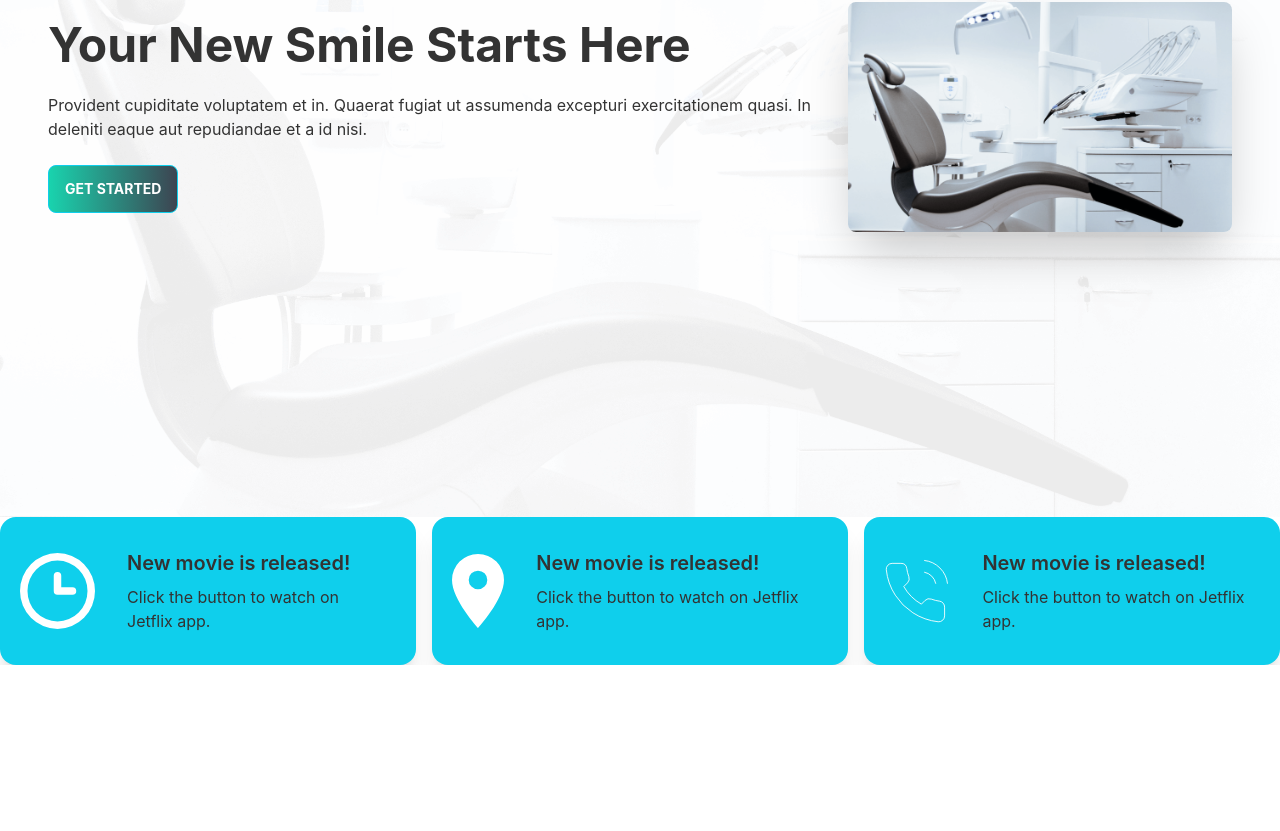
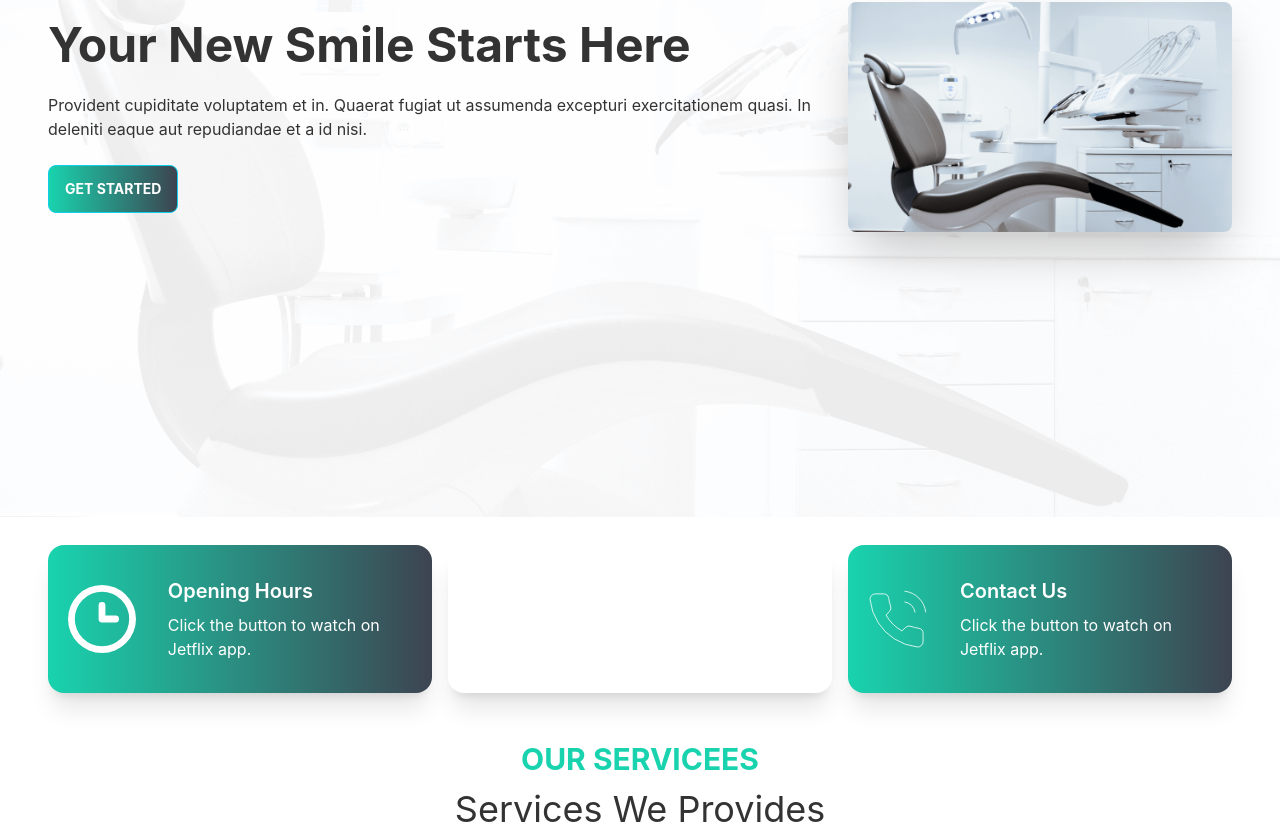
Before and after one commit to abirisl/doctor-portal-client, a React (Create React App) app: page / in a window 1280 px wide. Shown: the part 347-1178 px from the top of the page. Before the commit the page ends 1012 px from the top, so only its background shows below. Built offline with nearby package versions, Linux system fonts and the light colour scheme.

Commit message:
info item design

```diff
--- a/src/Pages/Home/Home.js
+++ b/src/Pages/Home/Home.js
@@ -1,4 +1,5 @@
 import React from 'react';
+import Services from '../Services/Services';
 import Banner from './Banner/Banner';
 import InfoCard from './Info/InfoCard';
 
@@ -7,6 +8,7 @@ const Home = () => {
         <div>
             <Banner></Banner>
             <InfoCard></InfoCard>
+            <Services></Services>
         </div>
     );
 };
--- a/src/Pages/Home/Info/Info.js
+++ b/src/Pages/Home/Info/Info.js
@@ -1,13 +1,13 @@
 import React from 'react';
 
-const Info = ({img}) => {
+const Info = ({img,cardTitle,bgClass}) => {
     return (
-        <div class="card card-side bg-base-100 shadow-xl bg-primary">
+        <div class={`card card-side bg-base-100 shadow-xl text-white ${bgClass}`}>
             <figure className='pl-5'>
                 <img src={img} alt="Movie"/>
                 </figure>
             <div class="card-body">
-                <h2 class="card-title">New movie is released!</h2>
+                <h2 class="card-title">{cardTitle}</h2>
                 <p>Click the button to watch on Jetflix app.</p>
             </div>
         </div>
--- a/src/Pages/Home/Info/InfoCard.js
+++ b/src/Pages/Home/Info/InfoCard.js
@@ -6,10 +6,10 @@ import Info from './Info';
 
 const InfoCard = () => {
     return (
-        <div className='grid grid-cols-1 lg:grid-cols-3 gap-4'>
-            <Info cardTitle='Opening Hours' img={clock}></Info>
-            <Info cardTitle='Our Locations' img={location}></Info>
-            <Info cardTitle='Contact Us' img={call}></Info>
+        <div className='grid grid-cols-1 lg:grid-cols-3 gap-4 px-12 mt-7'>
+            <Info cardTitle='Opening Hours' bgClass='bg-gradient-to-r from-secondary to-neutral' img={clock}></Info>
+            <Info cardTitle='Our Locations' bgClass='bg-accent' img={location}></Info>
+            <Info cardTitle='Contact Us' bgClass='bg-gradient-to-r from-secondary to-neutral' img={call}></Info>
         </div>
     );
 };
--- /dev/null
+++ b/src/Pages/Services/Services.js
@@ -0,0 +1,12 @@
+import React from 'react';
+
+const Services = () => {
+    return (
+        <div className='mt-12'>
+            <h4 className='uppercase text-secondary font-bold text-3xl text-center'>Our Servicees</h4>
+            <h3 className='text-4xl text-center mt-3'>Services We Provides</h3>
+        </div>
+    );
+};
+
+export default Services;
```
